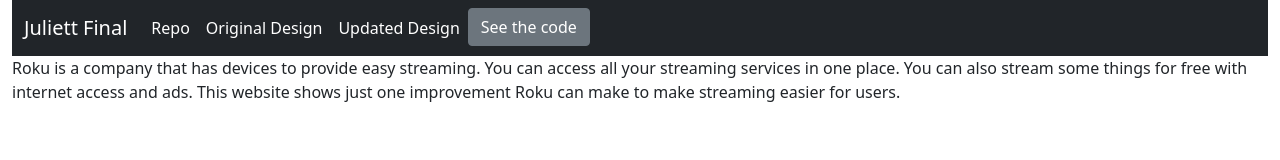
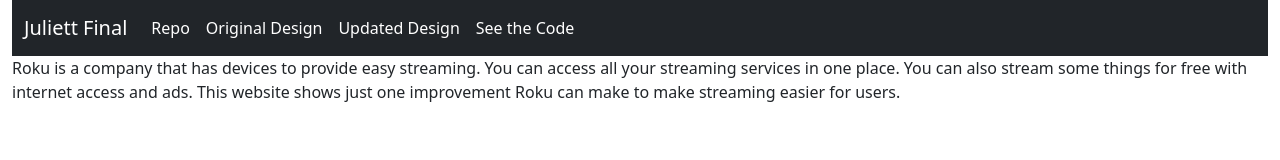
Before and after one commit to panhead63/glowing-octo-invention-juliett, a plain HTML site: page index.html in a window 1280 px wide. Drawn offline with nearby package versions, Linux system fonts and the light colour scheme.

Commit message:
Update index.html

```diff
--- a/index.html
+++ b/index.html
@@ -38,7 +38,7 @@
                 <a class="nav-link" target="_blank" href="https://validator.w3.org/nu/?doc=https%3A%2F%2Fpanhead63.github.io%2Fturbo-octo-carnival-hotel%2F" style="color:white;">Updated Design</a>
             </li>
              <li class="navitem">
-          <button id="btnLoadData" class="btn btn-secondary">See the code</button>
+              <a class="nav-link" target="_blank" href="https://github.com/panhead63/glowing-octo-invention-juliett" style="color:white;">See the Code</a>
         </li>
           </ul>
         </div>
```
